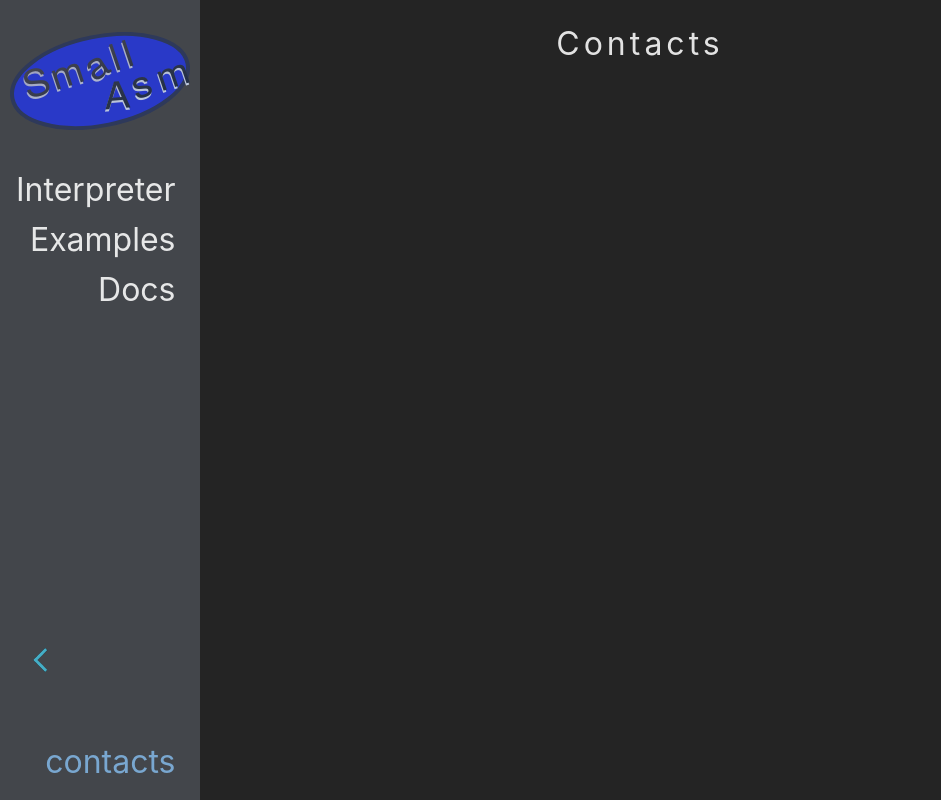
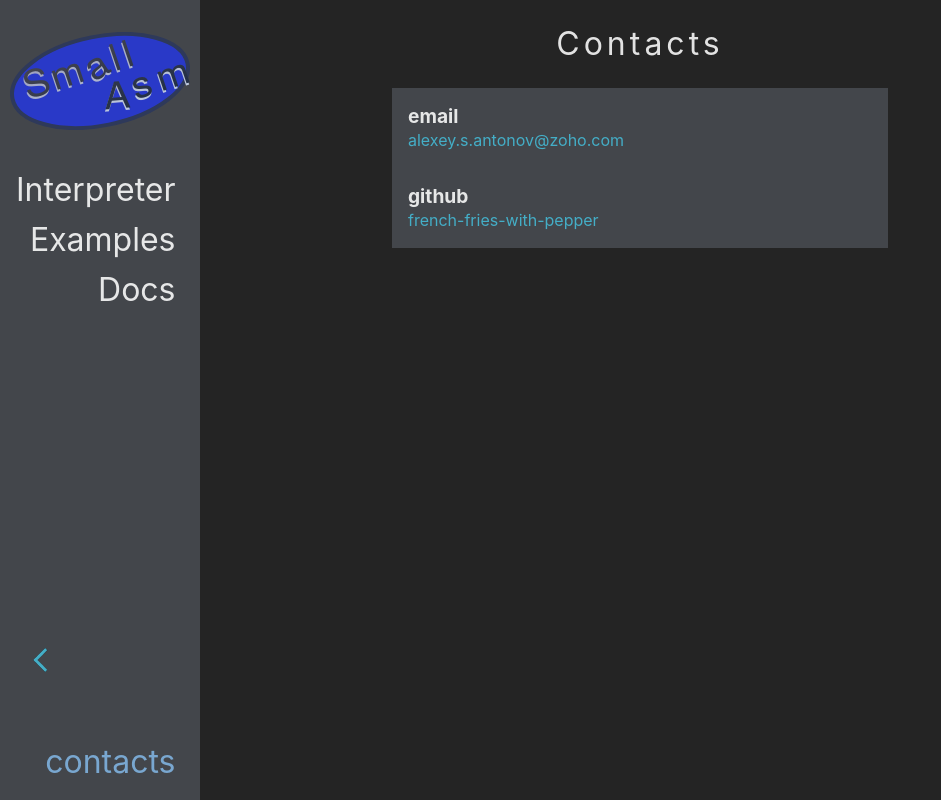
Before and after one commit to french-fries-with-pepper/smallAsm, a React (Vite) app: page /Contacts in a window 1280 px wide. Shown: the whole page, without its empty margins (0-941 px from the left). Built offline with nearby package versions, Linux system fonts and the light colour scheme.

Commit message:
feat: add contacts section

```diff
--- a/src/components/contacts/contacts.css
+++ b/src/components/contacts/contacts.css
@@ -0,0 +1,21 @@
+.contacts {
+  max-width: 35rem;
+  margin: 0 auto;
+}
+.contacts__wrapper {
+  margin-top: 2rem;
+  padding: 1rem;
+  background-color: rgb(67, 70, 75);
+}
+.contacts__name {
+  font-size: 1.2rem;
+}
+.contacts__mail {
+  display: block;
+  margin-bottom: 2rem;
+}
+
+.contacts__wrapper a,
+.contacts__wrapper a:visited {
+  color: #44aec7;
+}
--- a/src/components/contacts/contacts.jsx
+++ b/src/components/contacts/contacts.jsx
@@ -4,6 +4,19 @@ function Contacts() {
   return (
     <main className="contacts siteMain">
       <h2 className="contacts__header siteHeader">Contacts</h2>
+      <div className="contacts__wrapper">
+        <h3 className="contacts__name">email</h3>
+        <a className="contacts__mail" href="mailto: alexey.s.antonov@zoho.com">
+          alexey.s.antonov@zoho.com
+        </a>
+        <h3 className="contacts__name">github</h3>
+        <a
+          className="contacts__github"
+          href="https://github.com/french-fries-with-pepper"
+        >
+          french-fries-with-pepper
+        </a>
+      </div>
     </main>
   );
 }
--- a/src/components/editor/Editor.jsx
+++ b/src/components/editor/Editor.jsx
@@ -25,7 +25,7 @@ function Editor() {
     if (placeholder) {
       if (e.target.value) setPlaceholder(false);
     }
-    if (e.target.value == "") {
+    if (e.target.value === "") {
       setPlaceholder(true);
     }
   };
--- a/src/components/header/Header.css
+++ b/src/components/header/Header.css
@@ -1,6 +1,6 @@
 .pageHeader {
   position: absolute;
-  left: 0px;
+  left: 0;
   width: var(--headerWidth);
   height: inherit;
   background-color: rgb(67, 70, 75);
@@ -21,8 +21,8 @@
   justify-content: space-between;
 }
 .pageHeader__logoLink {
-  font-size: 0px;
-  line-height: 0px;
+  font-size: 0;
+  line-height: 0;
 }
 .pageHeader__nav {
   padding-top: 3rem;
--- a/src/components/output/Output.css
+++ b/src/components/output/Output.css
@@ -6,8 +6,7 @@
 
 .output__window {
   position: relative;
-  padding: 1rem;
-  padding-top: 4rem;
+  padding: 4rem 1rem 1rem;
   width: 100%;
   height: inherit;
   background-color: rgb(12, 16, 22);
```
